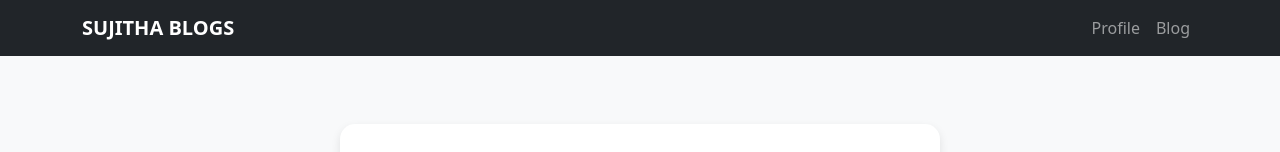
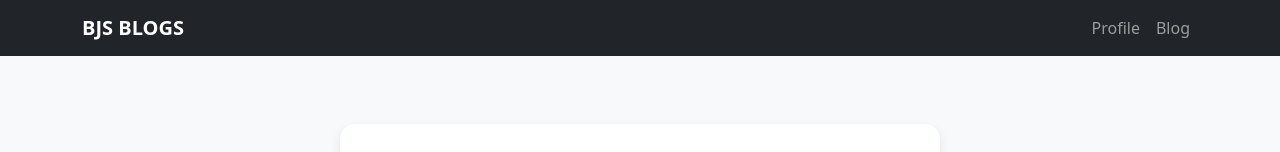
Before and after one commit to sujitha611/-Responsive-Personal-Blog-Website, a plain HTML site: page index.html in a window 1280 px wide. Shown: the top 152 px of the page. Drawn offline with nearby package versions, Linux system fonts and the light colour scheme.

Commit message:
Update index.html

```diff
--- a/index.html
+++ b/index.html
@@ -69,7 +69,7 @@
 <!-- Navbar -->
 <nav class="navbar navbar-expand-lg navbar-dark bg-dark sticky-top">
   <div class="container">
-    <a class="navbar-brand" href="#">SUJITHA BLOGS</a>
+    <a class="navbar-brand" href="#">BJS BLOGS</a>
     <button class="navbar-toggler" type="button" data-bs-toggle="collapse" data-bs-target="#navbarNav">
       <span class="navbar-toggler-icon"></span>
     </button>
```
